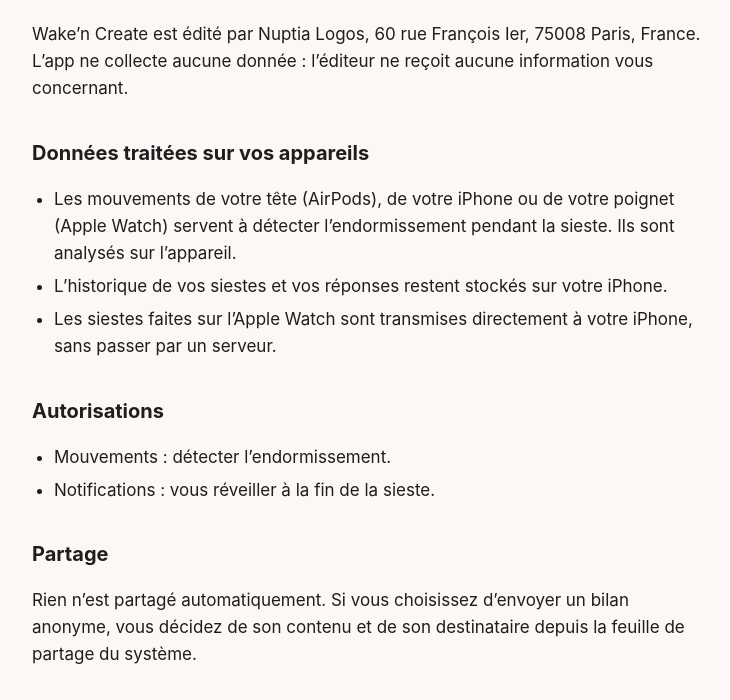
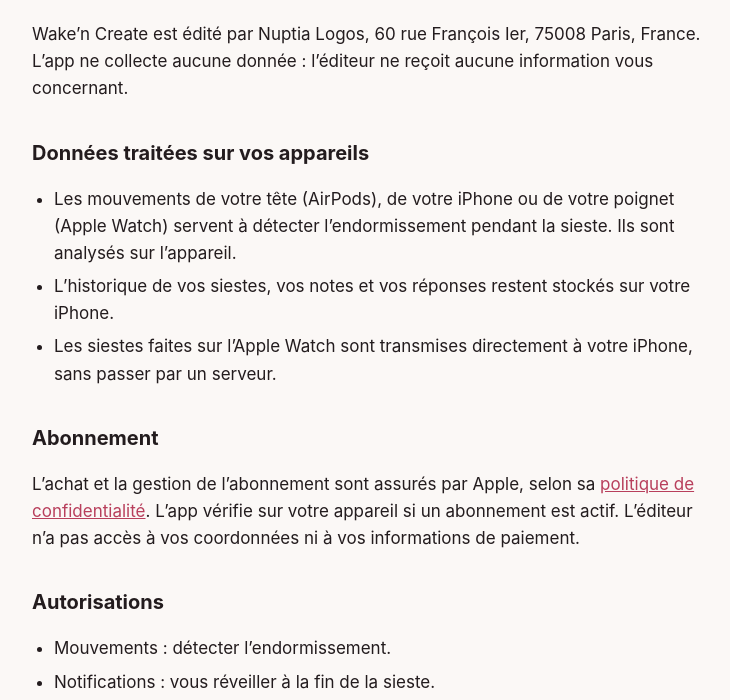
Before and after one commit to phandrieu/apps, a plain HTML site: page wakencreate/confidentialite/index.html in a window 1280 px wide. Shown: the part 207-907 px from the top of the page, without its empty margins (268-998 px from the left). Drawn offline with Linux system fonts and the light colour scheme.

Commit message:
Met à jour les pages de Wake'n Create pour l'abonnement
Co-Authored-By: Claude Opus 5.5 <noreply@anthropic.com>

```diff
--- a/wakencreate/confidentialite/index.html
+++ b/wakencreate/confidentialite/index.html
@@ -14,12 +14,14 @@
 <p>Wake’n Create est édité par Nuptia Logos, 60 rue François Ier, 75008 Paris, France. L’app ne collecte aucune donnée : l’éditeur ne reçoit aucune information vous concernant.</p>
 <h2>Données traitées sur vos appareils</h2>
 <ul><li>Les mouvements de votre tête (AirPods), de votre iPhone ou de votre poignet (Apple Watch) servent à détecter l’endormissement pendant la sieste. Ils sont analysés sur l’appareil.</li>
-<li>L’historique de vos siestes et vos réponses restent stockés sur votre iPhone.</li>
+<li>L’historique de vos siestes, vos notes et vos réponses restent stockés sur votre iPhone.</li>
 <li>Les siestes faites sur l’Apple Watch sont transmises directement à votre iPhone, sans passer par un serveur.</li></ul>
+<h2>Abonnement</h2>
+<p>L’achat et la gestion de l’abonnement sont assurés par Apple, selon sa <a href="https://www.apple.com/legal/privacy/">politique de confidentialité</a>. L’app vérifie sur votre appareil si un abonnement est actif. L’éditeur n’a pas accès à vos coordonnées ni à vos informations de paiement.</p>
 <h2>Autorisations</h2>
 <ul><li>Mouvements : détecter l’endormissement.</li><li>Notifications : vous réveiller à la fin de la sieste.</li></ul>
 <h2>Partage</h2>
-<p>Rien n’est partagé automatiquement. Si vous choisissez d’envoyer un bilan anonyme, vous décidez de son contenu et de son destinataire depuis la feuille de partage du système.</p>
+<p>Rien n’est partagé automatiquement. Si vous choisissez d’envoyer un bilan anonyme, vous décidez de son destinataire depuis la feuille de partage du système. Ce bilan ne contient ni vos problèmes ni vos idées.</p>
 <h2>Ce que Wake’n Create ne fait pas</h2>
 <p>L’app ne contient ni publicité, ni outil d’analyse d’audience, ni pistage, et ne vend aucune donnée.</p>
 <h2>Conservation et suppression</h2>
@@ -28,6 +30,8 @@
 <p>Pour toute question sur cette politique ou sur vos droits au titre du RGPD, écrivez à <a href="mailto:paul-henri@andrieu.ph">paul-henri@andrieu.ph</a>. Vous pouvez également saisir la CNIL (cnil.fr).</p>
 <h2>Modifications</h2>
 <p>Toute évolution de cette politique sera publiée sur cette page, avec sa date de mise à jour.</p>
+<h2 lang="en">English summary</h2>
+<div lang="en"><p>Wake’n Create collects no data. Motion is analysed on your devices, and your nap history, notes and answers stay on your iPhone. Naps recorded on Apple Watch go directly to your iPhone, with no server involved. Subscriptions are handled by Apple. The app contains no ads, analytics or tracking. For any question, write to <a href="mailto:paul-henri@andrieu.ph">paul-henri@andrieu.ph</a>.</p></div>
 <footer>Nuptia Logos, 60 rue François Ier, 75008 Paris, France · <a href="mailto:paul-henri@andrieu.ph">paul-henri@andrieu.ph</a></footer>
 </main>
 </body>
```
